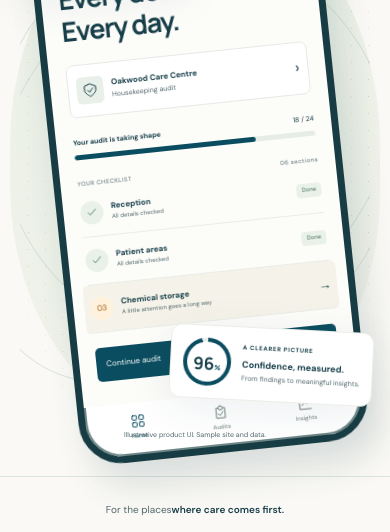
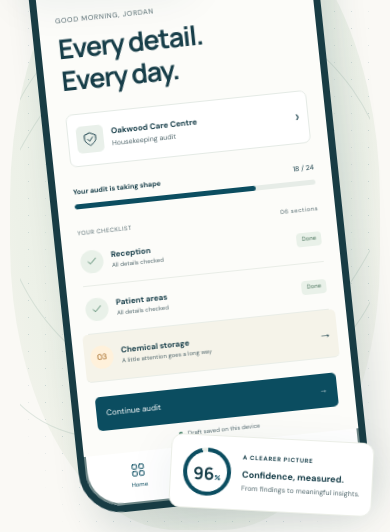
Before and after one commit to mr-h-digital/mr-h-digital-website, a plain HTML site: page audex/index.html in a window 390 px wide. Shown: the part 672-1204 px from the top of the page. Drawn offline with Linux system fonts and the light colour scheme.

Commit message:
Fix AudEx hero caption and disclaimer overlap
Co-authored-by: Copilot <223556219+Copilot@users.noreply.github.com>

```diff
--- a/audex/styles.css
+++ b/audex/styles.css
@@ -89,16 +89,16 @@ h3 { letter-spacing: -.035em; line-height: 1.3; }
 .maker { display: flex; align-items: center; gap: 6px; margin-top: 55px; font-size: 10px; color: var(--muted); }
 .maker strong { color: var(--teal); font-weight: 650; }
 .maker-line { width: 25px; height: 1px; background: var(--teal); margin-right: 7px; }
-.hero-visual { position: relative; min-width: 0; height: 620px; display: grid; place-items: center; isolation: isolate; }
+.hero-visual { position: relative; min-width: 0; height: 760px; display: grid; grid-template-rows: auto minmax(0, 1fr) auto; gap: 18px; padding-block: 8px; place-items: center; isolation: isolate; }
 .hero-visual::before { position: absolute; content: ""; inset: 55px -8px 20px 0; border-radius: 48% 48% 43% 45%; background: radial-gradient(ellipse at 48% 37%, #e1ebe0, #edf1e8 65%, #f5f4ed 85%); z-index: -2; }
 .hero-visual::after { content: ""; position: absolute; inset: 10px 0; background-image: radial-gradient(#0b4d602b .8px, transparent .8px); background-size: 17px 17px; mask-image: radial-gradient(ellipse, transparent 50%, black 72%, transparent 85%); z-index: -1; }
 .orbit-decoration { position: absolute; inset: 0; overflow: hidden; z-index: -1; display: grid; place-items: center; }
 .orbit { position: absolute; border: 1px solid #bacdc173; border-radius: 50%; width: 520px; height: 410px; max-width: 110%; transform: rotate(-36deg); }
 .orbit-two { transform: rotate(38deg); width: 440px; height: 540px; max-width: 100%; }
-.visual-caption { position: absolute; top: 8px; left: 15px; font-size: 7px; letter-spacing: .12em; }
+.visual-caption { grid-row: 1; justify-self: start; margin-left: 15px; font-size: 7px; letter-spacing: .12em; }
 .tiny-cross { font-size: 20px; color: var(--amber); margin-right: 8px; vertical-align: middle; }
 .phone { background: #fff; border: 7px solid #183c44; border-radius: 43px; width: 290px; overflow: hidden; box-shadow: 10px 23px 35px #173e4924, inset 0 0 0 2px #6f8787; position: relative; }
-.hero-phone { transform: rotate(-6deg); animation: phone-arrive .9s ease-out both; }
+.hero-phone { grid-row: 2; transform: rotate(-6deg); animation: phone-arrive .9s ease-out both; }
 .phone-top { height: 33px; padding: 9px 20px 0; display: flex; justify-content: space-between; font-size: 8px; font-weight: 700; align-items: flex-start; }
 .phone-island { width: 75px; height: 18px; background: #183c44; position: absolute; top: 0; left: 50%; transform: translateX(-50%); border-radius: 0 0 13px 13px; }
 .phone-app-header { display: flex; align-items: center; gap: 6px; padding: 12px 17px; border-bottom: 1px solid #edf0eb; }
@@ -147,7 +147,7 @@ h3 { letter-spacing: -.035em; line-height: 1.3; }
 .score-ring > span { width: 47px; height: 47px; border-radius: 50%; background: #fff; display: flex; justify-content: center; align-items: baseline; padding-top: 10px; font-family: "Manrope", sans-serif; font-size: 19px; font-weight: 700; }
 .score-ring small { font-size: 9px; color: var(--teal); }
 .sparkle { color: var(--amber); font-size: 27px; margin-left: 3px; }
-.visual-disclaimer { position: absolute; bottom: 10px; left: 0; right: 0; text-align: center; font-size: 8px; color: var(--muted); }
+.visual-disclaimer { grid-row: 3; text-align: center; font-size: 8px; color: var(--muted); }
 
 .audience-strip { border-block: 1px solid var(--line); }
 .audience-strip .container { display: flex; justify-content: space-between; align-items: center; gap: 25px; padding-block: 25px; }
@@ -389,14 +389,13 @@ h3 { letter-spacing: -.035em; line-height: 1.3; }
   .hero { grid-template-columns: 1fr 1fr; min-height: 660px; }
   .hero h1 { font-size: 5.6vw; }
   .hero .eyebrow { max-width: 290px; }
-  .hero-visual { height: 580px; transform: scale(.86); }
+  .hero-visual { height: 720px; transform: scale(.86); }
   .hero-proof { gap: 10px; font-size: 8px; }
   .hero .button-row { gap: 12px; }
   .hero .button { padding-inline: 16px; font-size: 11px; gap: 10px; }
   .hero .text-link { font-size: 11px; gap: 8px; }
   .float-offline { left: -15px; top: 40px; }
   .float-score { right: -15px; bottom: 10px; }
-  .visual-disclaimer { bottom: -17px; }
   .visual-caption { display: none; }
   .audience-strip .container { flex-wrap: wrap; justify-content: center; gap: 23px; }
   .audience-strip p { flex-basis: 100%; text-align: center; }
@@ -462,7 +461,7 @@ h3 { letter-spacing: -.035em; line-height: 1.3; }
   .hero-proof .icon { width: 14px; height: 14px; }
   .maker { justify-content: center; font-size: 8px; margin-top: 23px; gap: 5px; }
   .maker-line { width: 17px; margin-right: 3px; }
-  .hero-visual { height: 610px; width: min(460px, 100%); justify-self: center; transform: none; margin-top: 15px; }
+  .hero-visual { height: 720px; width: min(460px, 100%); justify-self: center; transform: none; margin-top: 15px; }
   .hero-phone { transform: rotate(-6deg) scale(.94); }
   .hero-visual::before { inset: 55px -10px 30px; }
   .float-offline { left: -3px; top: 90px; padding: 11px 12px; }
@@ -472,7 +471,7 @@ h3 { letter-spacing: -.035em; line-height: 1.3; }
   .float-score .sparkle { display: none; }
   .float-score .score-ring { width: 48px; height: 48px; }
   .float-score .score-ring > span { width: 40px; height: 40px; font-size: 17px; padding-top: 8px; }
-  .visual-disclaimer { bottom: 9px; font-size: 7px; }
+  .visual-disclaimer { font-size: 7px; }
   .audience-strip .container { display: grid; grid-template-columns: 1fr 1fr; gap: 20px 16px; padding-block: 25px 30px; max-width: 410px; }
   .audience-strip p { grid-column: 1 / -1; font-size: 10px; }
   .audience-strip .container > div { font-size: 11px; gap: 9px; justify-content: center; }
@@ -609,7 +608,7 @@ h3 { letter-spacing: -.035em; line-height: 1.3; }
   .hero .button-row { gap: 10px; }
   .hero .button { font-size: 11px; padding-inline: 15px; }
   .hero .text-link { font-size: 10px; }
-  .hero-visual { height: 580px; }
+  .hero-visual { height: 680px; }
   .hero-phone { scale: .9; }
   .float-offline { top: 80px; left: -4px; }
   .float-score { right: -4px; bottom: 40px; }
```
